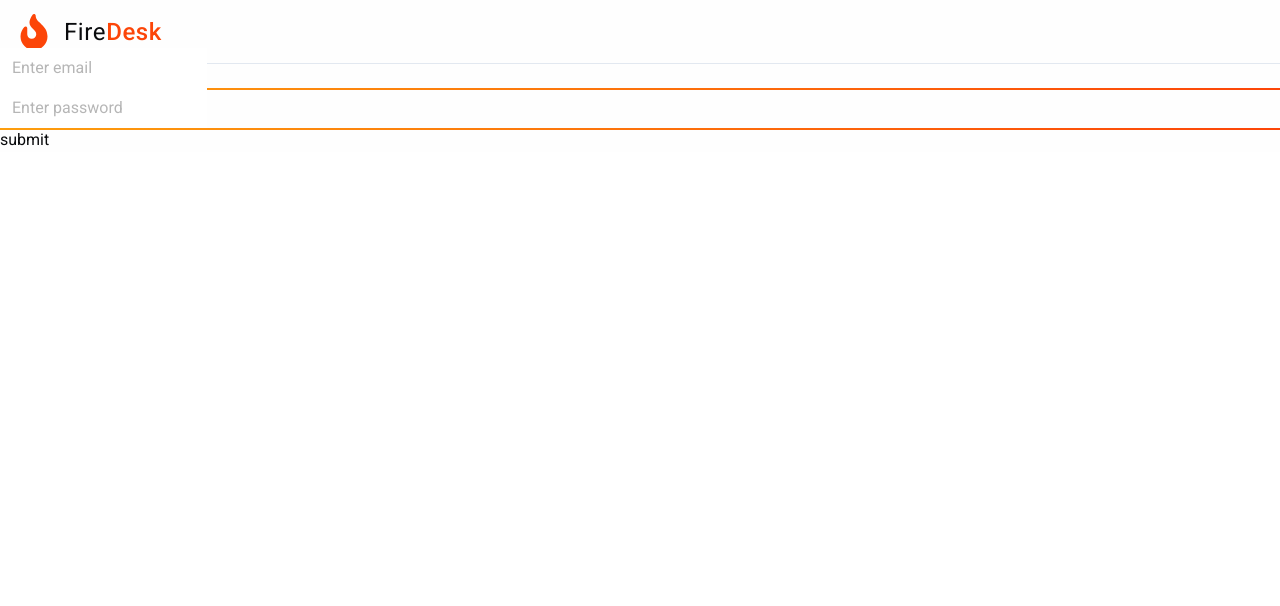
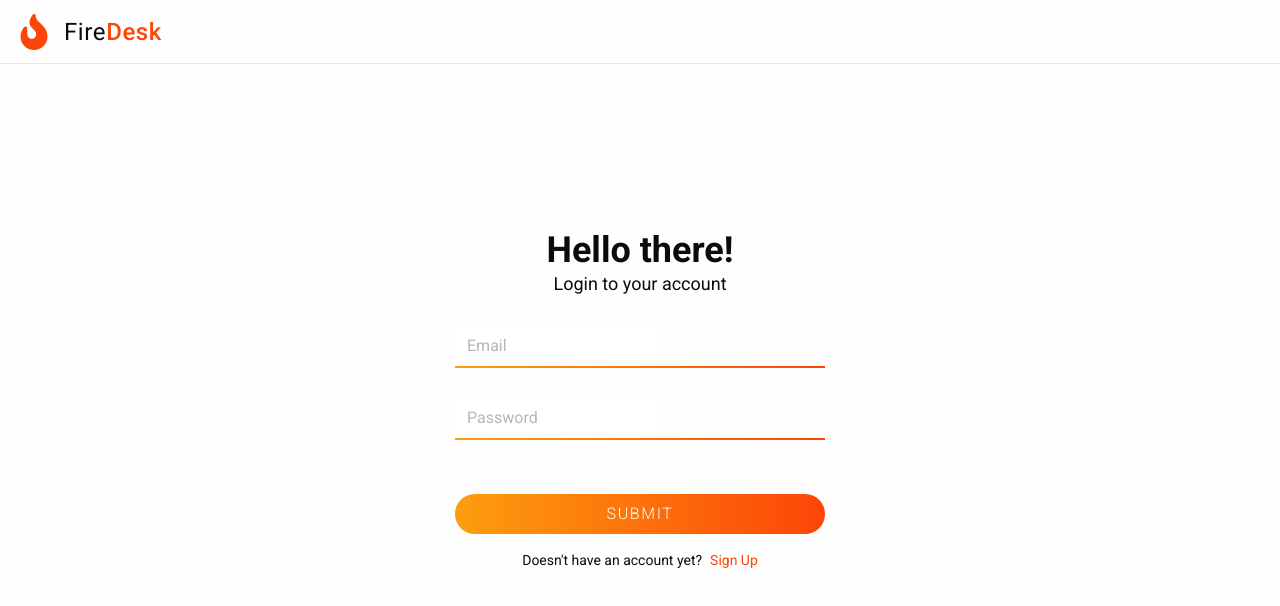
Before and after one commit to JudiJudi6/ICE-office-management-frontend, a Next.js app: page /login in a window 1280 px wide. Shown: the top 606 px of the page. Built offline with nearby package versions, Linux system fonts and the light colour scheme.

Commit message:
login page

```diff
--- a/app/login/page.tsx
+++ b/app/login/page.tsx
@@ -1,9 +1,10 @@
 "use client";
 
 import Input from "@/components/ui/Input";
+import Logo from "@/components/ui/Logo";
 import TextLink from "@/components/ui/TextLink";
 import Link from "next/link";
-import React, { FormEvent, useState } from "react";
+import React, { FormEvent, useEffect, useState } from "react";
 
 export default function LogIn() {
   const [email, setEmail] = useState<string | number>("");
@@ -14,38 +15,53 @@ export default function LogIn() {
     console.log(email, password);
   }
 
+  // useEffect(
+  //   function () {
+  //     console.log(email, password);
+  //   },
+  //   [email, password]
+  // );
+
   return (
-    <div className="bg-gradient-to-r from-orange-500 via-orange-400 to-yellow-400 text-bgDark">
-      <div className="bg-white">
-        <div>
-          <h3>Log in</h3>
-          <p>
-            Doesn&apos;t have an account yet?{" "}
-            <TextLink href="/signup">Sign Up</TextLink>
-          </p>
-          <form onSubmit={onSubmit}>
+    <div className="min-h-screen w-full h-full bg-gradient-to-br from-main3bg to-main4bg text-bgDark">
+      <div className="h-screen w-full bg-white p-6">
+        <div className="flex flex-col justify-center items-center  h-full ">
+          <div className="flex flex-col justify-center items-center mb-7">
+            <h3 className="font-semibold text-4xl">Hello there!</h3>
+            <p className="text-lg">Login to your account</p>
+          </div>
+          <form
+            onSubmit={onSubmit}
+            className="flex flex-col gap-4 md400:gap-6 md600:gap-8 xs:w-full xs:px-10 md500:w-[450px]"
+          >
             <div>
               <Input
                 id="email"
-                placeholder="Email"
                 setValue={setEmail}
                 type="email"
-                label="Enter email"
+                label="Email"
               />
             </div>
-            <div>
+            <div className="mb-6">
               <Input
                 id="password"
-                placeholder="Password"
                 setValue={setPassword}
                 type="password"
-                label="Enter password"
+                label="Password"
               />
             </div>
-            <button>submit</button>
+            <button className="w-full bg-gradient-to-r to-main1 via-main2 from-main1 bg-size-200 bg-pos-0 hover:bg-pos-100 py-2 text-white uppercase tracking-widest font-light rounded-full transition-all duration-300">
+              submit
+            </button>
           </form>
+          <p className="text-sm mt-4">
+            Doesn&apos;t have an account yet?
+            <br className="xs:hidden" />
+            <span className="xs:ml-2">
+              <TextLink href="/signup">Sign Up</TextLink>
+            </span>
+          </p>
         </div>
-        <div></div>
       </div>
     </div>
   );
--- a/app/page.tsx
+++ b/app/page.tsx
@@ -3,9 +3,9 @@ import Link from "next/link";
 
 export default function Home() {
   return (
-    <main className="flex justify-center items-center">
+    <div className="min-h-screen flex justify-center items-center">
       <h1>Home</h1>
       <Link href="/login">Log in</Link>
-    </main>
+    </div>
   );
 }
```
Also changed, not shown: app/icon.svg (added).
